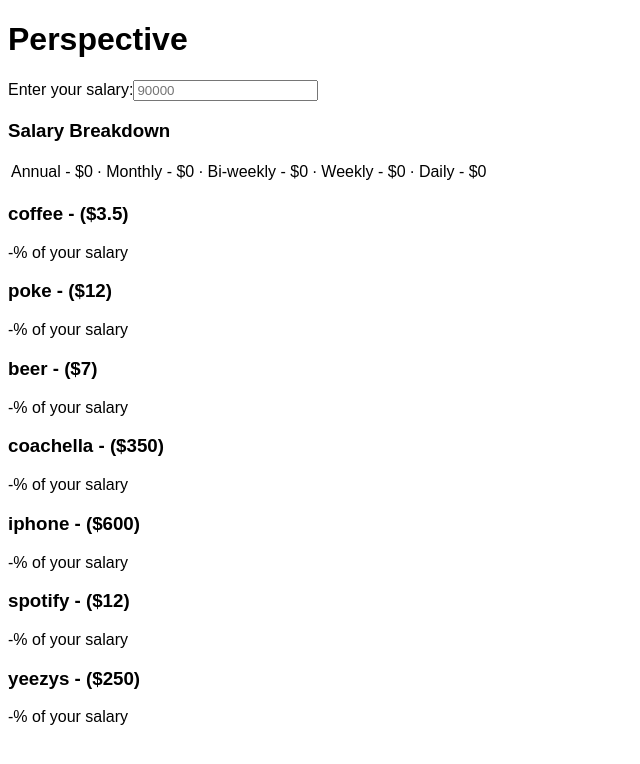
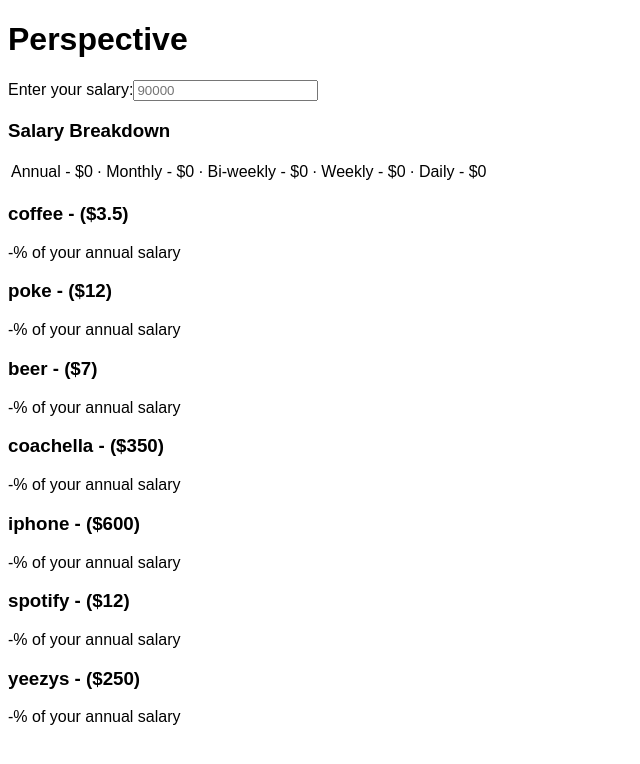
Before and after one commit to marcusmolchany/perspective, a React (Create React App) app: page / in a window 1280 px wide. Shown: the top 764 px of the page, without its empty margins (0-640 px from the left). Built offline with nearby package versions, Linux system fonts and the light colour scheme; the HTML template or start-up script is replaced by a standard one.

Commit message:
Update Item component render

```diff
--- a/src/views/components/Item.js
+++ b/src/views/components/Item.js
@@ -23,7 +23,7 @@
     return (
       <div>
         <h3>{this.props.item.name} - (${this.props.item.price})</h3>
-        <span>{this._getPrettyPercentage(this._getPercentageOfSalary(this.props.item.price))}% of your salary</span>
+        <span>{this._getPrettyPercentage(this._getPercentageOfSalary(this.props.item.price))}% of your annual salary</span>
       </div>
     )
   }
```
